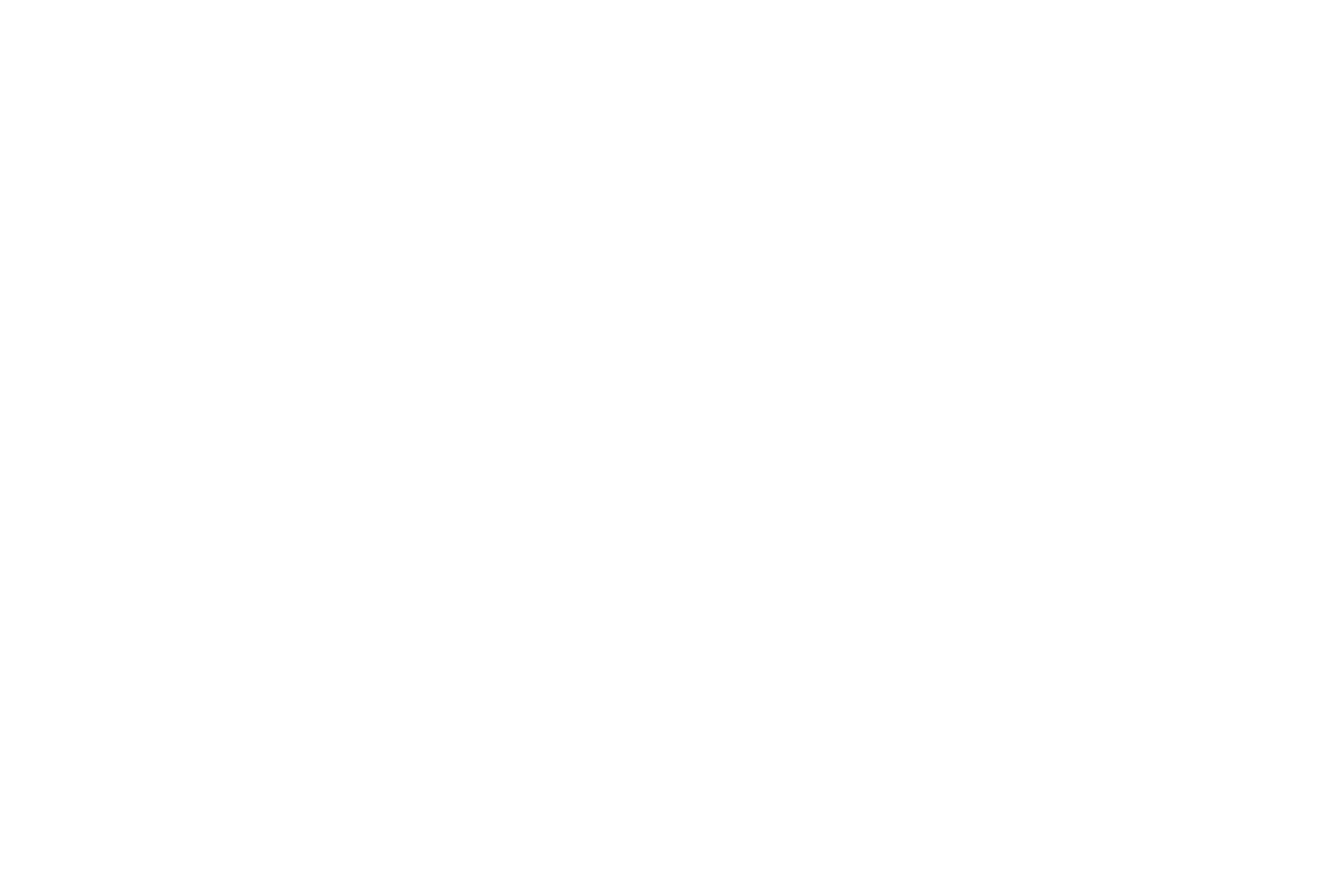
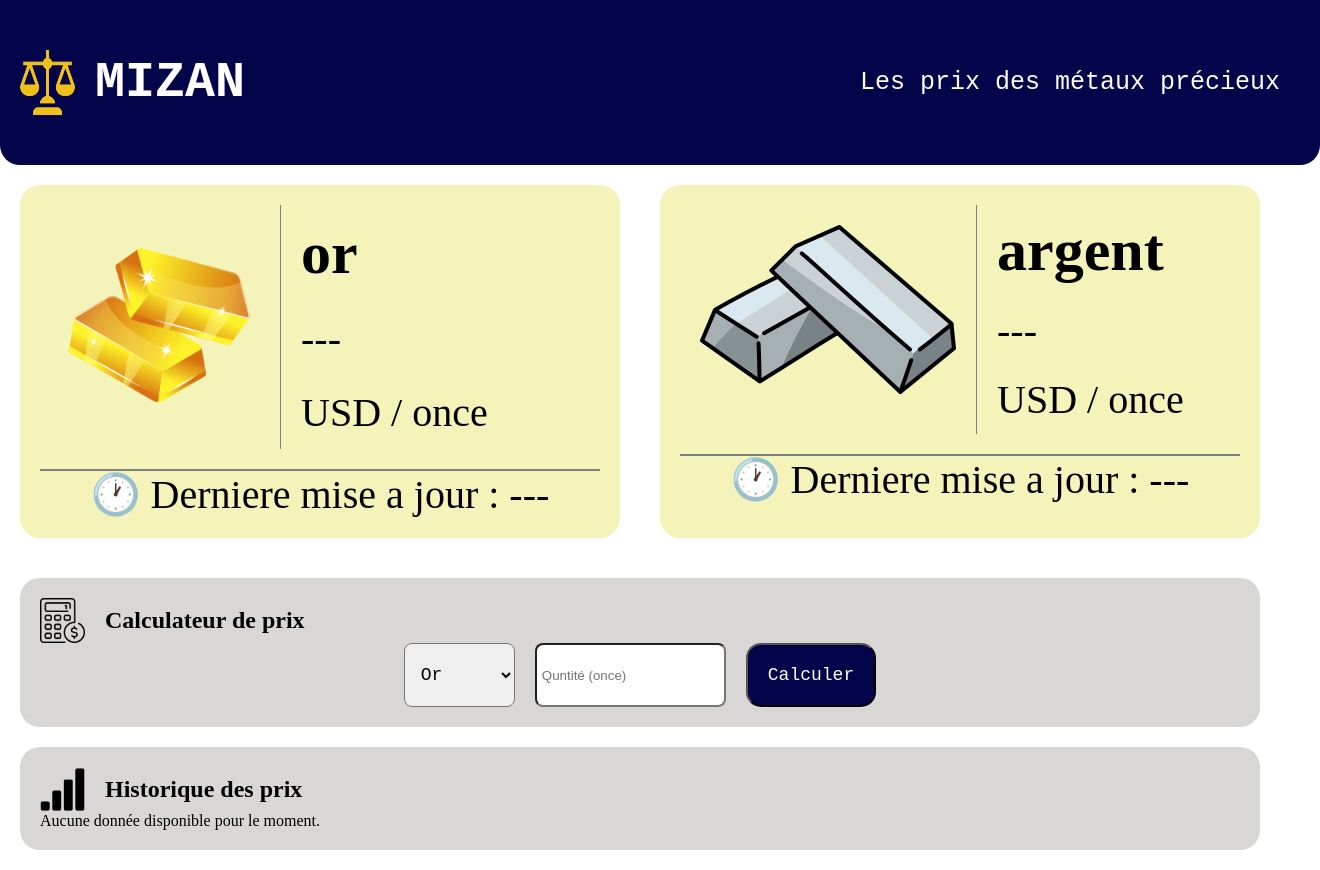
Before and after one commit to azdad69/mizan, a plain HTML site: page index.html in a window 1280 px wide. Shown: the whole page, 1320 px wide, since content can reach past the window. Before the commit the page ends 800 px from the top, so only its background shows below. Drawn offline with Linux system fonts and the light colour scheme.

Commit message:
feat: adding html & css

```diff
--- a/index.html
+++ b/index.html
@@ -1,11 +1,71 @@
-<!DOCTYPE html>
+<!doctype html>
 <html lang="en">
-<head>
-    <meta charset="UTF-8">
-    <meta name="viewport" content="width=device-width, initial-scale=1.0">
-    <title>Document</title>
-</head>
-<body>
-
-</body>
+  <head>
+    <meta charset="UTF-8" />
+    <meta name="viewport" content="width=device-width, initial-scale=1.0" />
+    <title>MIZAN</title>
+    <link rel="stylesheet" href="stylle.css" />
+  </head>
+  <body>
+    <header>
+      <div class="logo">
+        <img src="photos/balance.png" alt="balance" width="55" height="65" />
+        <h1>MIZAN</h1>
+      </div>
+      <p>Les prix des métaux précieux</p>
+    </header>
+    <section>
+      <div class="golld">
+        <div class="content">
+          <div class="photo">
+            <img src="photos/gold-bars.png" alt="gold" width="200" />
+          </div>
+          <div class="linfo">
+            <h2>or</h2>
+            <p>---</p>
+            <p>USD / once</p>
+          </div>
+        </div>
+        <div class="mise">
+          <p>🕐 Derniere mise a jour : ---</p>
+        </div>
+      </div>
+      <div class="golld">
+        <div class="content">
+          <div class="photo">
+            <img src="photos/bars.png" alt="argent" />
+          </div>
+          <div class="linfo">
+            <h2>argent</h2>
+            <p>---</p>
+            <p>USD / once</p>
+          </div>
+        </div>
+        <div class="mise">
+          <p>🕐 Derniere mise a jour : ---</p>
+        </div>
+      </div>
+    </section>
+    <section class="calcul">
+      <div class="titr">
+        <img src="photos/calculator.png" alt="calcul" width="45" />
+        <h2>Calculateur de prix</h2>
+      </div>
+      <div class="opt">
+        <select id="nwaa">
+          <option value="gold">Or</option>
+          <option value="silver">Argent</option>
+        </select>
+        <input type="number" id="quntity" placeholder="Quntité (once)" />
+        <button id="btn">Calculer</button>
+      </div>
+    </section>
+    <section class="history">
+      <div class="titre">
+        <img src="photos/signal.png" alt="reseux" width="45" />
+        <h2>Historique des prix</h2>
+      </div>
+      <p>Aucune donnée disponible pour le moment.</p>
+    </section>
+  </body>
 </html>
--- a/stylle.css
+++ b/stylle.css
@@ -0,0 +1,111 @@
+* {
+  padding: 0%;
+  margin: 0%;
+}
+header {
+  background-color: rgb(4, 4, 75);
+  display: flex;
+  width: 100%;
+  height: 125px;
+  align-items: center;
+  padding: 20px;
+  color: white;
+  justify-content: space-between;
+  border-bottom-left-radius: 20px;
+  border-bottom-right-radius: 20px;
+}
+.logo {
+  display: flex;
+  align-items: center;
+  gap: 20px;
+}
+.logo h1 {
+  font-size: 50px;
+  font-family: "Courier New", Courier, monospace;
+}
+header p {
+  font-size: 25px;
+  font-family: "Courier New", Courier, monospace;
+  padding: 20px;
+}
+.golld {
+  background-color: rgb(244, 244, 186);
+  display: grid;
+  border-radius: 20px;
+  margin: 20px;
+  padding: 20px;
+  width: 45%;
+}
+.photo {
+  border-right: 1px gray solid;
+  padding: 20px;
+}
+.content {
+  display: flex;
+  gap: 20px;
+}
+.linfo {
+  display: flex;
+  flex-direction: column;
+  justify-content: space-around;
+  font-size: 40px;
+}
+.mise {
+  display: flex;
+  border-top: 2px gray solid;
+  margin-top: 20px;
+  justify-content: center;
+  font-size: 40px;
+}
+section {
+  display: flex;
+  justify-content: space-between;
+}
+
+.titr {
+  display: flex;
+  align-items: center;
+  gap: 20px;
+}
+.calcul {
+  display: block;
+  background-color: rgb(217, 214, 214);
+  padding: 20px;
+  margin: 20px;
+  border-radius: 20px;
+}
+.opt {
+  display: flex;
+  justify-content: center;
+  gap: 20px;
+}
+#nwaa {
+  padding: 12px;
+  font-size: large;
+  border-radius: 8px;
+  font-family: "Courier New", Courier, monospace;
+}
+#quntity {
+  border-radius: 8px;
+  padding: 5px;
+}
+#btn {
+  padding: 20px;
+  border-radius: 15px;
+  background-color: rgb(4, 4, 75);
+  color: white;
+  font-family: "Courier New", Courier, monospace;
+  font-size: large;
+}
+.history {
+  background-color: rgb(217, 214, 214);
+  display: block;
+  padding: 20px;
+  margin: 20px;
+  border-radius: 20px;
+}
+.titre {
+  display: flex;
+  align-items: center;
+  gap: 20px;
+}
```
Also changed, not shown: photos/balance.png (added), photos/bars.png (added), photos/calculator.png (added), photos/gold-bars.png (added), photos/signal.png (added).
